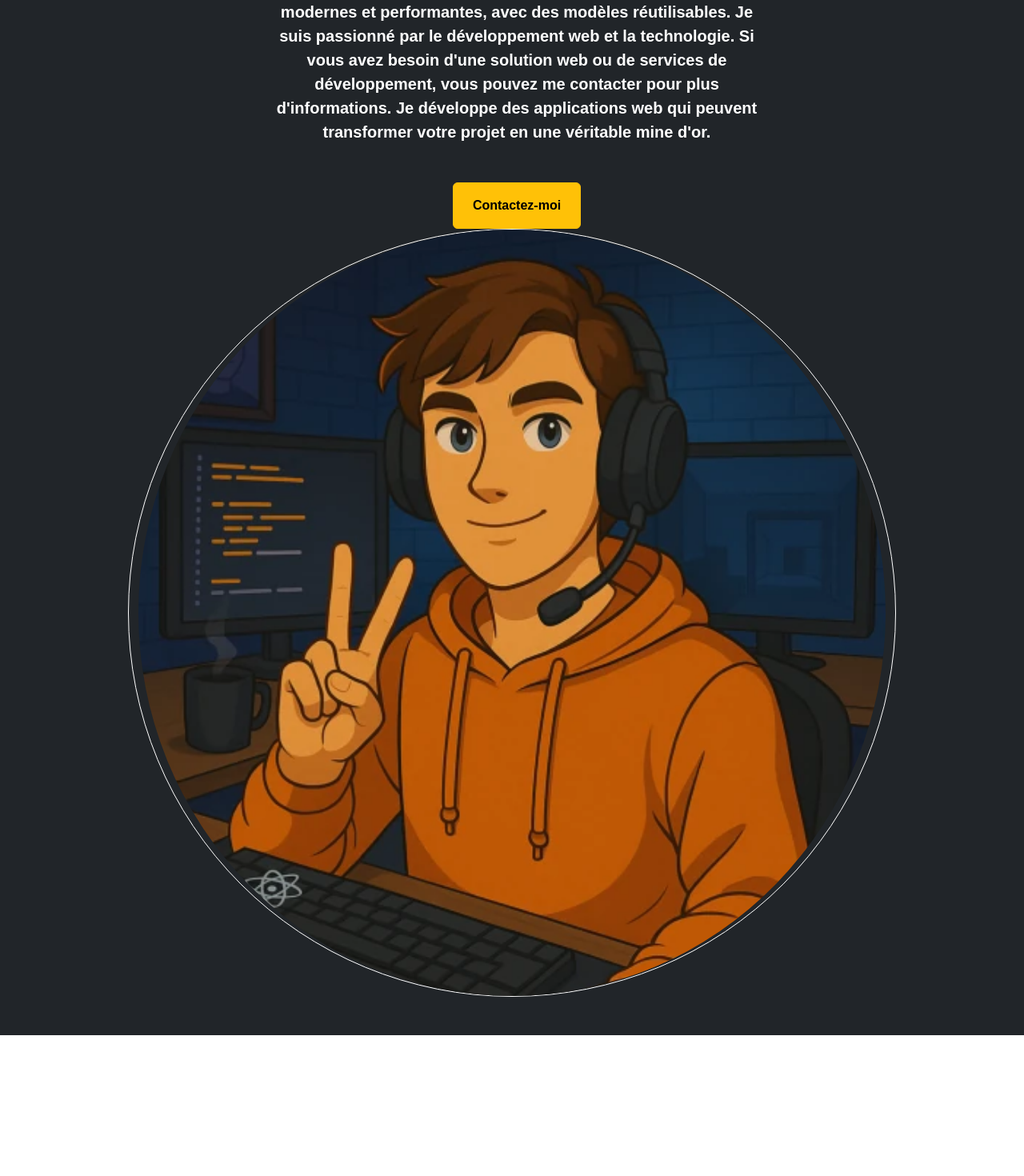
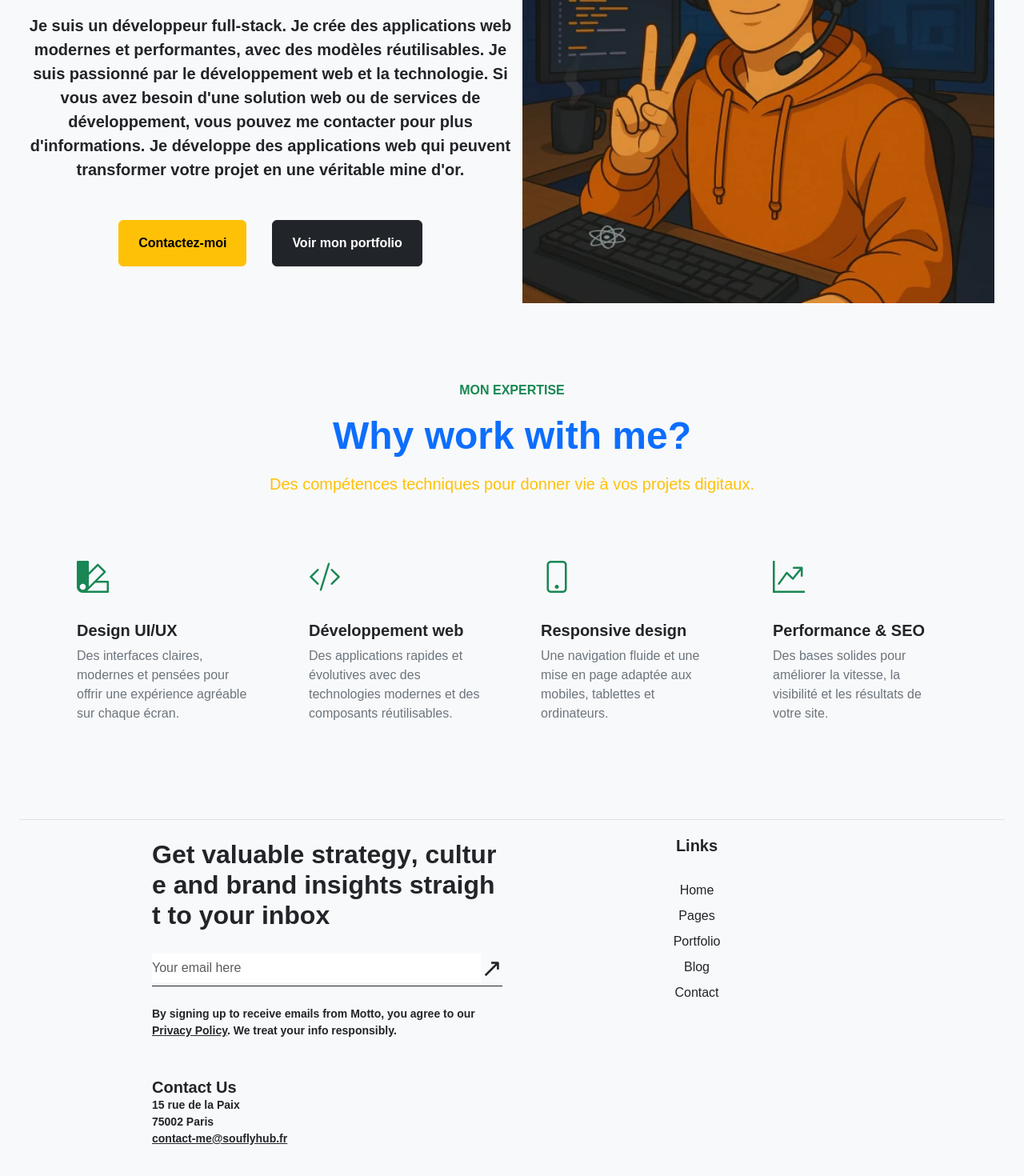
Before and after one commit to Ilaria-Digital-School/Projet.DeveloppeurWebFull.Maxime.Jumel.2026, a Next.js app: page /page in a window 1280 px wide. Shown: the part 316-1786 px from the top of the page at 80% size. Before the commit the page ends 1610 px from the top, so only its background shows below. Built offline with nearby package versions, Linux system fonts and the light colour scheme.

Commit message:
Add Footer component and update page structure for improved layout and navigation

```diff
--- /dev/null
+++ b/app/Composent/Footer.tsx
@@ -0,0 +1,48 @@
+import Link from "next/link";
+import { Container, Row, Col } from "react-bootstrap";
+import FormText from "./FormText";
+export default function Footer() {
+    return (
+        <footer className="text-dark bg-light border-top mt-5 mx-auto text-center" style={{width: "100%", paddingTop: "20px", paddingBottom: "20px" }}>
+        <Container fluid className="text-dark w-75">
+          <Row>
+            <Col md={6} lg={6} xs={12} className="text-center text-md-start mb-3 mb-md-0">
+              <FormText />
+            </Col>
+            <Col md={6} lg={6} xs={12} className="text-center text-md-center mb-3 mb-md-0">
+              <div className="text-dark">
+                <h5 className="fw-bold mb-3">Links</h5>
+                <ul className="list-unstyled p-3">
+                  <li className="mb-2">
+                    <Link href="/" className="text-dark text-decoration-none">
+                      Home
+                    </Link>
+                  </li>
+                  <li  className="mb-2">
+                    <a href="/pages" className="text-dark text-decoration-none">
+                      Pages
+                    </a>
+                  </li>
+                  <li className="mb-2">
+                    <a href="/portfolio" className="text-dark text-decoration-none">
+                      Portfolio
+                    </a>
+                  </li>
+                  <li className="mb-2">
+                    <a href="/blog" className="text-dark text-decoration-none">
+                      Blog
+                    </a>
+                  </li>
+                  <li className="mb-2">
+                    <a href="/contact" className="text-dark text-decoration-none">
+                      Contact
+                    </a>
+                  </li>
+                </ul>
+              </div>
+            </Col>
+          </Row>
+        </Container>
+      </footer>
+    )
+}
--- a/app/page.tsx
+++ b/app/page.tsx
@@ -1,5 +1,5 @@
 "use client";
-
+import Footer from "./Composent/Footer";
 import TypingText from "./Composent/TypingText";
 import FormText from "./Composent/FormText";
 import SiteNavbar from "./Composent/SiteNavbar";
@@ -605,47 +605,10 @@ function App() {
 
         </Container>
       </main>
-      <footer className="text-white py-5 text-center">
-        <Container fluid className="text-dark w-75">
-          <Row>
-            <Col md={6} lg={6} xs={12} className="text-center text-md-start mb-3 mb-md-0">
-              <FormText />
-            </Col>
-            <Col md={6} lg={6} xs={12} className="text-center text-md-center mb-3 mb-md-0">
-              <div className="text-dark">
-                <h5 className="fw-bold mb-3">Links</h5>
-                <ul className="list-unstyled">
-                  <li>
-                    <Link href="/" className="text-dark text-decoration-none">
-                      Home
-                    </Link>
-                  </li>
-                  <li>
-                    <a href="/pages" className="text-dark text-decoration-none">
-                      Pages
-                    </a>
-                  </li>
-                  <li>
-                    <a href="/portfolio" className="text-dark text-decoration-none">
-                      Portfolio
-                    </a>
-                  </li>
-                  <li>
-                    <a href="/blog" className="text-dark text-decoration-none">
-                      Blog
-                    </a>
-                  </li>
-                  <li>
-                    <a href="/contact" className="text-dark text-decoration-none">
-                      Contact
-                    </a>
-                  </li>
-                </ul>
-              </div>
-            </Col>
-          </Row>
-        </Container>
-      </footer>
+
+      <Footer />
+
+
     </>
   );
 }
--- a/app/page/page.tsx
+++ b/app/page/page.tsx
@@ -1,7 +1,9 @@
 "use client";
 
 import Link from "next/link";
-import { Container, Nav, Navbar, Row, Col } from "react-bootstrap";
+import Image from "next/image";
+import { Container, Nav, Navbar, Row, Col, Card } from "react-bootstrap";
+import Footer from "../Composent/Footer";
 
 export default function PresencePage() {
   return (
@@ -59,7 +61,7 @@ export default function PresencePage() {
           </Navbar.Collapse>
         </Container>
       </Navbar>
-      <main className="min-vh-100 d-flex align-items-center justify-content-center bg-dark px-4 py-5 text-center text-white">
+      <main className="min-vh-100 align-items-center justify-content-center bg-light px-4 py-5 text-center text-dark">
         <Container fluid>
           <Row className="flex-lg-row align-items-center justify-content-center">
             <Col
@@ -67,18 +69,27 @@ export default function PresencePage() {
               className="text-center justify-content-center align-items-center d-flex flex-column pe-lg-5 pe-xl-0"
             >
               <h1 className="display-4 fw-bold mb-5">
-                Je suis <span className="text-warning text-decoration-underline display-4 fs-bold">souflydev</span><br />
+                Je suis{" "}
+                <span className="text-warning text-decoration-underline display-4 fs-bold">
+                  souflydev
+                </span>
+                <br />
                 <strong className="text-success">Developer full stack </strong>
               </h1>
-              <p className="lead text-white text-center text-spacer-1 mb-5 fs-5 fw-bold mx-auto" style={{ maxWidth: "50rem" }}>
+              <p
+                className="lead text-dark text-center text-spacer-1 mb-5 fs-5 fw-bold mx-auto"
+                style={{ maxWidth: "50rem" }}
+              >
                 Je suis un développeur full-stack. Je crée des applications web
                 modernes et performantes, avec des modèles réutilisables. Je
                 suis passionné par le développement web et la technologie. Si
-                vous avez besoin d'une solution web ou de services de
+                vous avez besoin d&apos;une solution web ou de services de
                 développement, vous pouvez me contacter pour plus
-                d'informations. Je développe des applications web qui peuvent
-                transformer votre projet en une véritable mine d'or.
+                d&apos;informations. Je développe des applications web qui
+                peuvent transformer votre projet en une véritable mine
+                d&apos;or.
               </p>
+              <div className="d-flex flex-column flex-lg-row gap-3 gap-lg-4 justify-content-center align-items-center">
                 <Link
                   href="/"
                   className="btn btn-warning fw-bold px-4 py-3"
@@ -86,15 +97,90 @@ export default function PresencePage() {
                 >
                   Contactez-moi
                 </Link>
+                <Link
+                  href="/portfolio"
+                  className="btn btn-outline-dark fw-bold px-4 py-3 ms-2 bg-dark text-white"
+                  aria-label="Voir mon portfolio de projets web et mobile"
+                >
+                  Voir mon portfolio
+                </Link>
+              </div>
             </Col>
-            <img
+            <Col lg={6} xs={12} className="mt-5 mt-lg-0 text-center">
+              <Image
                 src="/images/upload/souflydev.webp"
                 alt="Logo Souflydev portrait"
-              className="img-fluid mx-auto border border-white rounded-circle shadow-lg-sm mt-5 mt-lg-0 shadow-lg-primary"
-              style={{ maxHeight: "60rem", maxWidth: "60rem", height: "60rem" }}
+                width={600}
+                height={600}
+                sizes="(max-width: 991px) 90vw, 50vw"
+                className="img-fluid mx-auto border border-white rounded-unrounded shadow-lg-sm shadow-lg-primary"
+                style={{
+                  display: "block",
+                  width: "100%",
+                  maxWidth: "600px",
+                  height: "auto",
+                  marginInline: "auto",
+                }}
               />
+            </Col>
           </Row>
         </Container>
+        <Container fluid className="px-4 px-lg-5 py-5 text-center text-white mt-5">
+          <div className="mx-auto mb-5" style={{ maxWidth: "46rem" }}>
+            <p className="text-success text-uppercase fw-bold mb-3">
+              Mon expertise
+            </p>
+            <h2 className="display-5 fw-bold mb-3 text-primary">Why work with me?</h2>
+            <p className="lead mb-0 text-center text-warning">
+              Des compétences techniques pour donner vie à vos projets digitaux.
+            </p>
+          </div>
+
+          <Row className="g-4 justify-content-center">
+            <Col lg={3} md={6} xs={12}>
+              <Card className="h-100 border-0 bg-light text-dark text-start p-4">
+                <i className="bi bi-palette2 fs-1 text-success mb-4" aria-hidden="true"></i>
+                <Card.Title className="fw-bold">Design UI/UX</Card.Title>
+                <Card.Text className="text-secondary mb-0">
+                  Des interfaces claires, modernes et pensées pour offrir une
+                  expérience agréable sur chaque écran.
+                </Card.Text>
+              </Card>
+            </Col>
+            <Col lg={3} md={6} xs={12}>
+              <Card className="h-100 border-0 bg-light text-dark text-start p-4">
+                <i className="bi bi-code-slash fs-1 text-success mb-4" aria-hidden="true"></i>
+                <Card.Title className="fw-bold">Développement web</Card.Title>
+                <Card.Text className="text-secondary mb-0">
+                  Des applications rapides et évolutives avec des technologies
+                  modernes et des composants réutilisables.
+                </Card.Text>
+              </Card>
+            </Col>
+            <Col lg={3} md={6} xs={12}>
+              <Card className="h-100 border-0 bg-light text-dark text-start p-4">
+                <i className="bi bi-phone fs-1 text-success mb-4" aria-hidden="true"></i>
+                <Card.Title className="fw-bold">Responsive design</Card.Title>
+                <Card.Text className="text-secondary mb-0">
+                  Une navigation fluide et une mise en page adaptée aux mobiles,
+                  tablettes et ordinateurs.
+                </Card.Text>
+              </Card>
+            </Col>
+            <Col lg={3} md={6} xs={12}>
+              <Card className="h-100 border-0 bg-light text-dark text-start p-4">
+                <i className="bi bi-graph-up-arrow fs-1 text-success mb-4" aria-hidden="true"></i>
+                <Card.Title className="fw-bold">Performance & SEO</Card.Title>
+                <Card.Text className="text-secondary mb-0">
+                  Des bases solides pour améliorer la vitesse, la visibilité et
+                  les résultats de votre site.
+                </Card.Text>
+              </Card>
+            </Col>
+          </Row>
+        </Container>
+        <Footer/>
+
       </main>
     </>
   );
```
Lines whose indentation alone changed are shown as unchanged.
